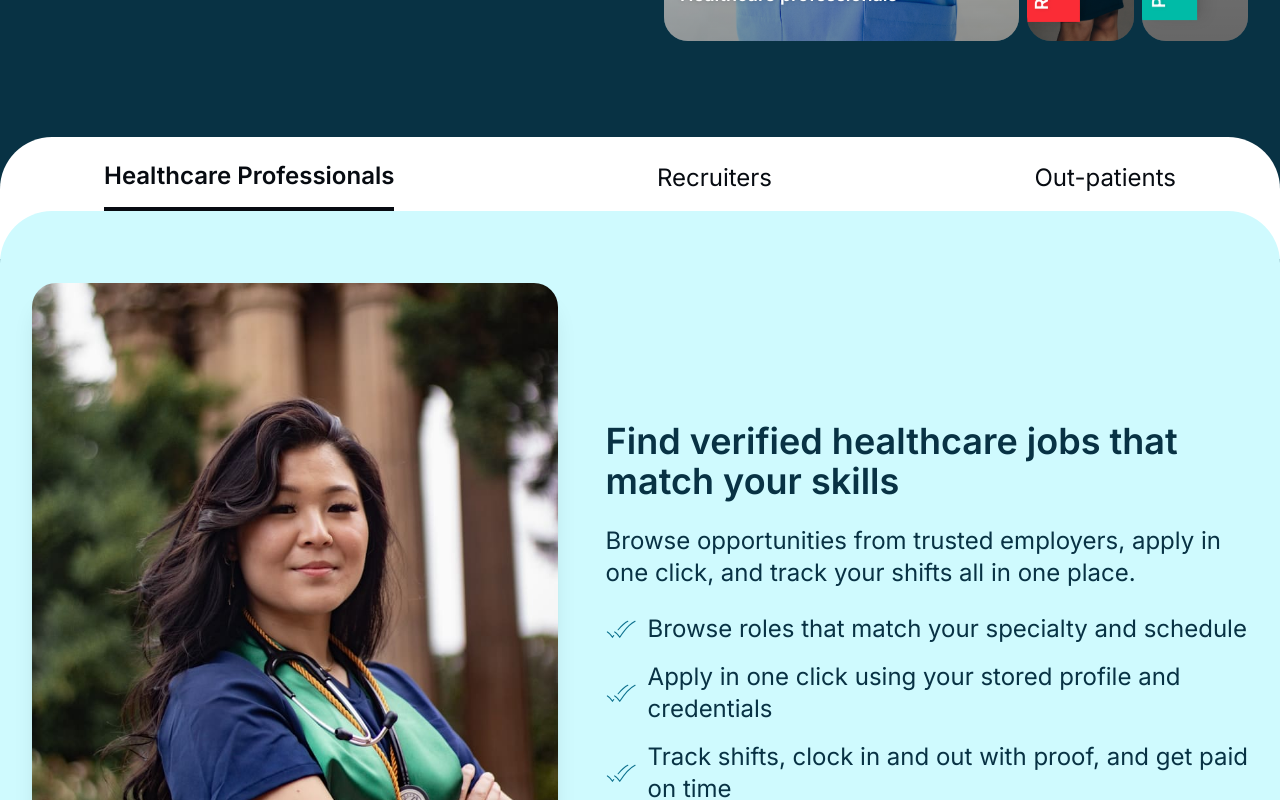
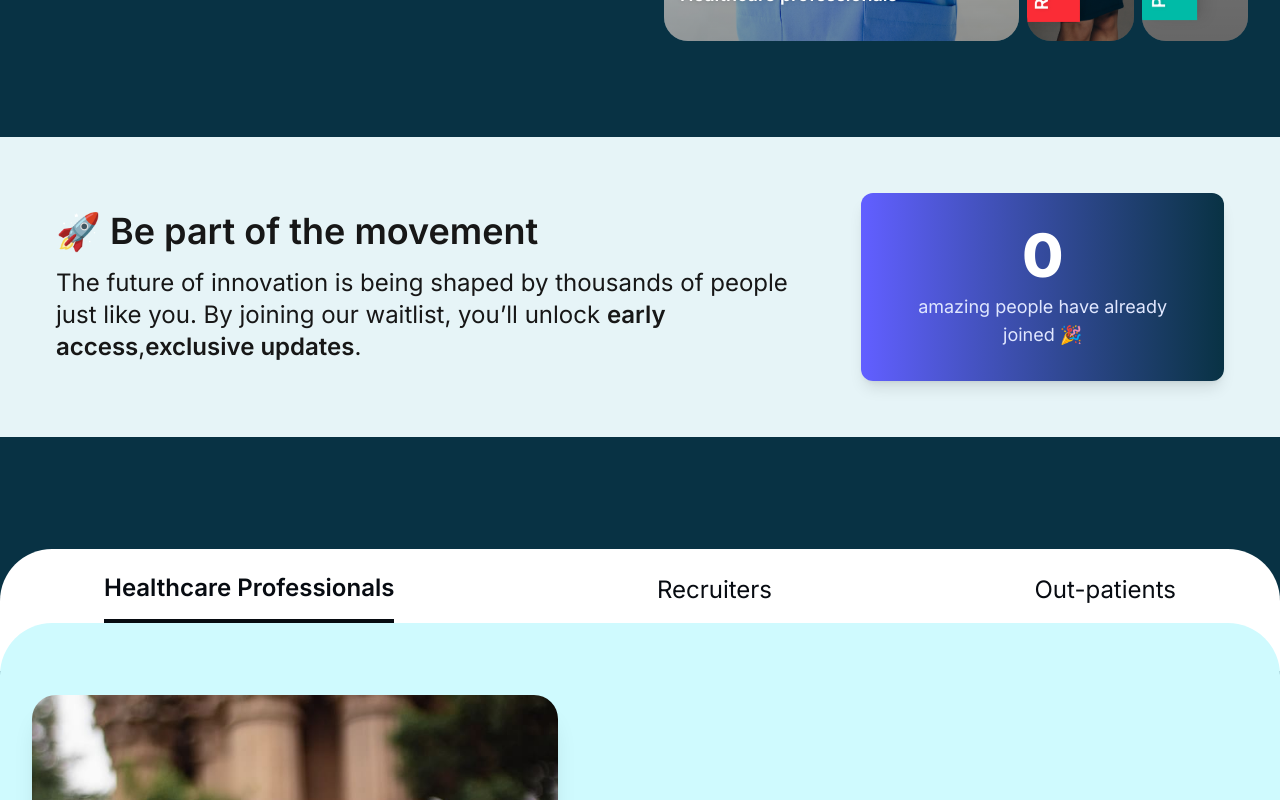
Before and after one commit to spiidride/pryme_nursing_new, a Next.js app: page / in a window 1280 px wide. Shown: the part 640-1440 px from the top of the page. Built offline with nearby package versions, Linux system fonts and the light colour scheme; no server answers; grey boxes are pictures that could not be loaded.

Commit message:
add: Count section
Signed-off-by: Nweke Chidi <nwekechidigodwin460@gmail.com>

```diff
--- a/src/app/page.tsx
+++ b/src/app/page.tsx
@@ -3,6 +3,7 @@ import { HeroSection } from "@/components/hero-section";
 import { TabbedSection } from "@/components/tabbed-section";
 import { ServicesSection } from "@/components/services-section";
 import { FeaturesSection } from "@/components/features-section";
+import { WaitlistCounter } from "@/components/waitlist-counter";
 import Footer from "@/components/footer";
 import { Toaster } from "react-hot-toast";
 
@@ -12,6 +13,7 @@ export default function HomePage() {
       <Header />
       <main>
         <HeroSection />
+        <WaitlistCounter/>
         <TabbedSection />
         <ServicesSection />
         <FeaturesSection />
--- a/src/components/email-form.tsx
+++ b/src/components/email-form.tsx
@@ -50,13 +50,21 @@ export function EmailForm({
         toast.success("Successfully joined waitlist!");
         setEmail("");
         onSuccess?.(email);
+
+        // 🔥 trigger update for WaitlistCounter
+        if (typeof window !== "undefined") {
+          localStorage.setItem("waitlist-updated", Date.now().toString());
+          window.dispatchEvent(new Event("storage")); // force fire
+        }
       } else {
         throw new Error("Failed to subscribe, kindly retry.");
       }
     } catch (err) {
       const error = err as AxiosError<{ message?: string }>;
       const message =
-        error.response?.data?.message || error.message || "Something went wrong";
+        error.response?.data?.message ||
+        error.message ||
+        "Something went wrong";
 
       toast.error(message);
       onError?.(error);
--- a/src/components/services-section.tsx
+++ b/src/components/services-section.tsx
@@ -28,7 +28,7 @@ export function ServicesSection() {
         {/* Header */}
         <div className="text-[#0D290A] text-center md:text-left mb-12 flex flex-col md:flex-row gap-5 md:gap-10">
           <h2 className="leading-wider w-full md:w-[40%] text-3xl lg:text-4xl font-semibold text-foreground">
-            We provide at home health care services
+            We provide at-home health care services
           </h2>
           <p className="w-full md:w-[60%] text-lg md:text-2xl mx-auto">
             Our agency provide health care services to health care patients in
--- /dev/null
+++ b/src/components/waitlist-counter.tsx
@@ -0,0 +1,84 @@
+"use client";
+
+import { useEffect, useState, useCallback } from "react";
+import axios from "axios";
+
+const BASE_URL = process.env.NEXT_PUBLIC_BASE_URL!;
+
+export function WaitlistCounter() {
+  const [displayCount, setDisplayCount] = useState<number>(0);
+
+  const animateCount = useCallback((target: number) => {
+    const start = 0; // always start from 0
+    const duration = 1200; // ms
+    const steps = 50;
+    const stepTime = duration / steps;
+    const increment = (target - start) / steps;
+
+    let current = start;
+    let i = 0;
+
+    const timer = setInterval(() => {
+      i++;
+      current += increment;
+      setDisplayCount(Math.round(current));
+      if (i >= steps) {
+        clearInterval(timer);
+        setDisplayCount(target); // stop exactly at target
+      }
+    }, stepTime);
+  }, []);
+
+  const fetchCount = useCallback(async () => {
+    try {
+      const res = await axios.get(`${BASE_URL}/waitlist/count`);
+      const newCount = res.data?.data?.count || 0;
+      animateCount(newCount);
+    } catch (err) {
+      console.error("Failed to fetch waitlist count", err);
+    }
+  }, [animateCount]);
+
+  useEffect(() => {
+    fetchCount(); // run once on mount
+
+    // 🔥 listen to localStorage update from EmailForm
+    const handler = () => fetchCount();
+    window.addEventListener("storage", handler);
+
+    return () => window.removeEventListener("storage", handler);
+  }, [fetchCount]);
+
+  return (
+    <div className="pb-12 lg:pb-28 bg-[#083244]">
+      <section className="w-full bg-[#E6F4F7] py-14 px-6">
+        <div className="max-w-7xl px-4 sm:px-6 lg:px-8 mx-auto grid grid-cols-1 md:grid-cols-3 gap-10 items-center">
+          {/* Left Side: Text */}
+          <div className="md:col-span-2 text-center md:text-left space-y-4">
+            <h2 className="text-3xl lg:text-4xl font-semibold leading-wider">
+              🚀 Be part of the movement
+            </h2>
+            <p className="text-lg md:text-2xl">
+              The future of innovation is being shaped by thousands of people
+              just like you. By joining our waitlist, you’ll unlock{" "}
+              <span className="font-semibold">early access</span>,
+              <span className="font-semibold">exclusive updates</span>.
+            </p>
+          </div>
+
+          {/* Right Side: Counter */}
+          <div className="flex justify-center md:justify-end">
+            <div className="bg-gradient-to-r from-indigo-500 to-[#083244] text-white rounded-xl px-10 py-8 shadow-lg flex flex-col items-center">
+              <span className="text-5xl sm:text-6xl font-extrabold">
+                {displayCount.toLocaleString()}
+              </span>
+              <p className="mt-2 text-base sm:text-lg text-indigo-100 text-center">
+                amazing people have already joined 🎉
+              </p>
+            </div>
+          </div>
+        </div>
+      </section>
+    </div>
+  );
+}
```
